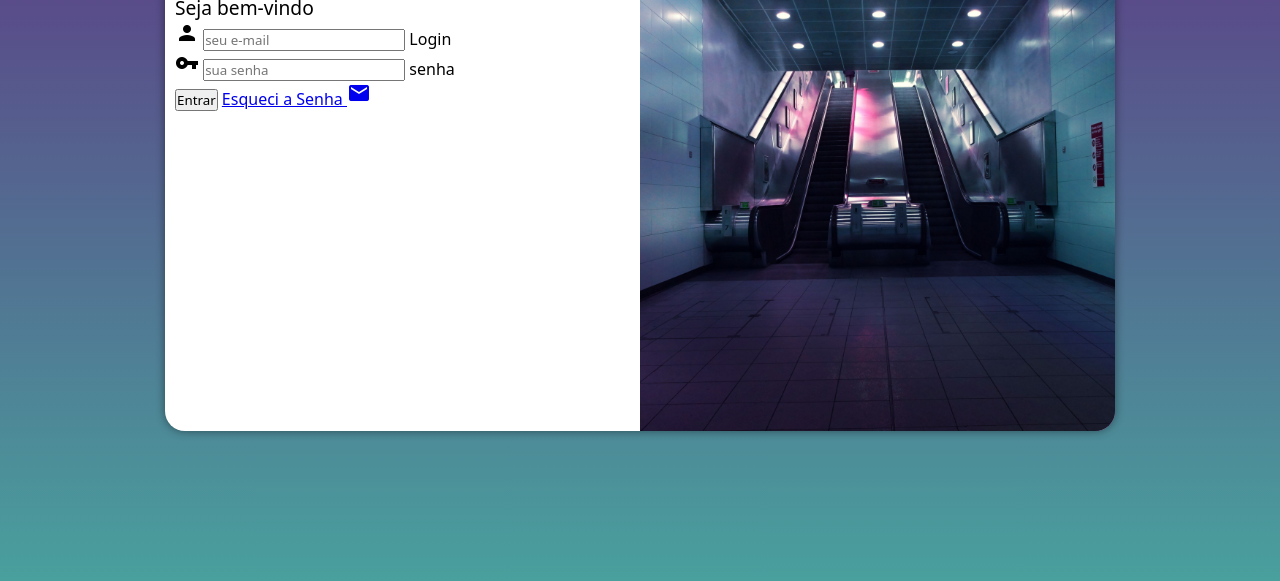
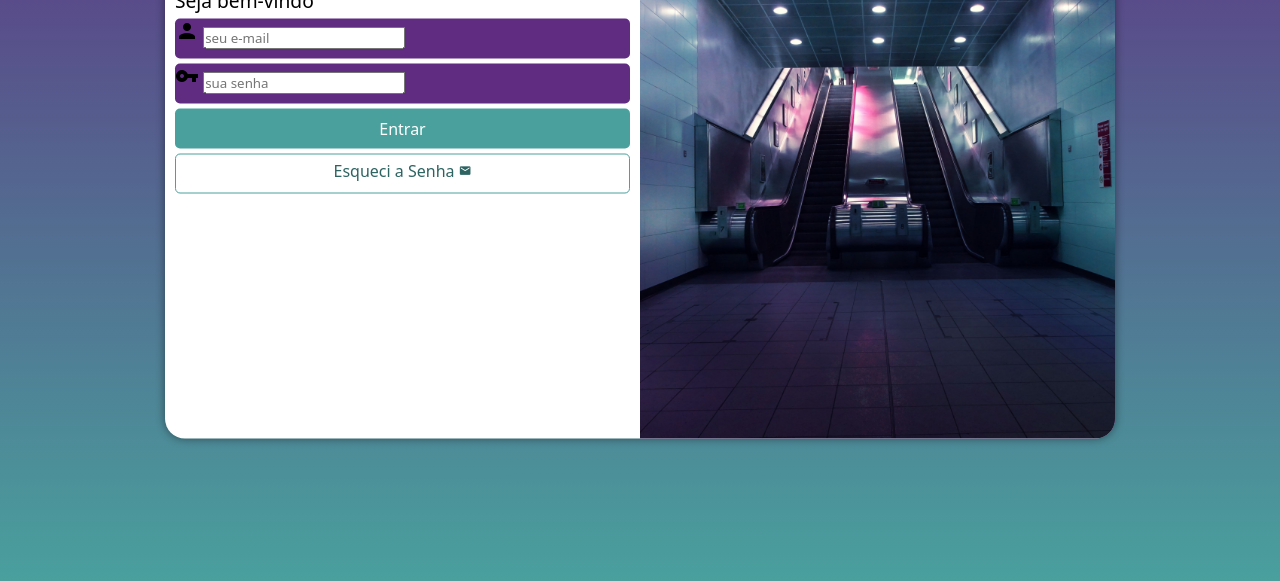
Before and after one commit to Djh0w/projeto-login, a plain HTML site: page index.html in a window 1280 px wide. Shown: the part 219-800 px from the top of the page. Drawn offline with Linux system fonts and the light colour scheme.

Commit message:
Button styles

```diff
--- a/estilos/style.css
+++ b/estilos/style.css
@@ -29,7 +29,7 @@ section#login {
 
     background-color: white;
     width: 250px;
-    height: 500px;
+    height: 515px;
     border-radius: 20px;
     box-shadow: 0px 0px 10px rgba(0, 0, 0, 0.450);
 
@@ -59,3 +59,56 @@ div#formulario > h1 {
 div#formulario > p {
     font-size: 0.8em;
 }
+
+form > div.campo {
+    background-color: #5f2c82;
+    display: block;
+    width: 100%;
+    height: 40px;
+    border-radius: 5px;
+    margin: 5px 0px;
+}
+
+div.campo > label {
+    display: none;
+
+}
+
+form > input[type=submit] {
+    display: block;
+    font-size: 1em;
+    width: 100%;
+    height: 40px;
+    background-color: #49a09d;
+    color: white;
+    border: none;
+    border-radius: 5px;
+}
+
+form > input[type=submit]:hover{
+    background-color: #2d6462;
+}
+
+form > a.botao {
+    display: block;
+    text-align: center;
+    font-size: 1em;
+    width: 100%;
+    height: 40px;
+    padding: 5px;
+    margin-top: 5px;
+    background-color: white;
+    color: #2d6462;
+    border: 1px solid #49a09d;
+    border-radius: 5px;
+    text-decoration: none;
+}
+
+form > a.botao:hover{
+    background-color: #6cd3cf;
+}
+
+form > a.botao > i {
+    font-size: 0.8em;
+
+}
--- a/index.html
+++ b/index.html
@@ -31,7 +31,7 @@
                         <label for="ilogin">senha</label>
                     </div>
                     <input type="submit" value="Entrar">
-                    <a href="esqueci.html">Esqueci a Senha <i class="material-icons">mail</i></a>
+                    <a href="esqueci.html" class="botao">Esqueci a Senha <i class="material-icons">mail</i></a>
                 </form>
             </div>
         </section>
```
